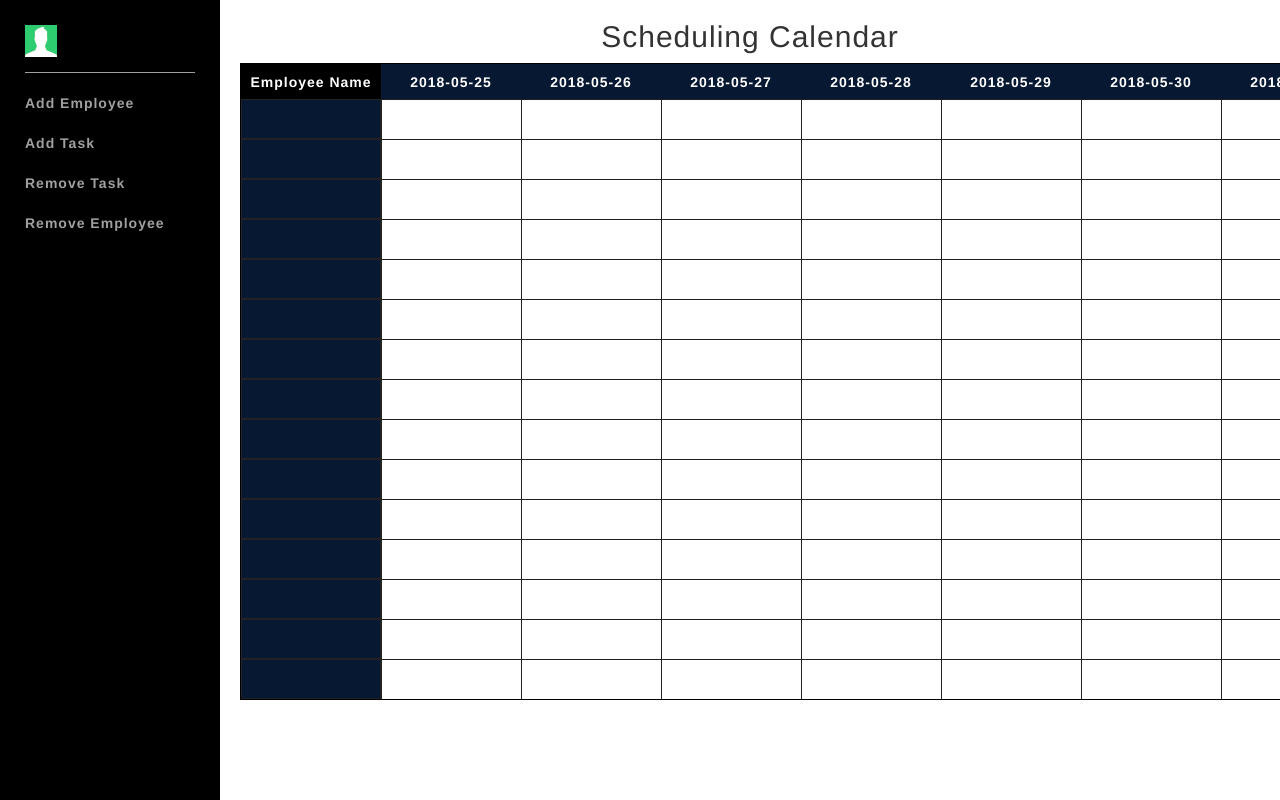
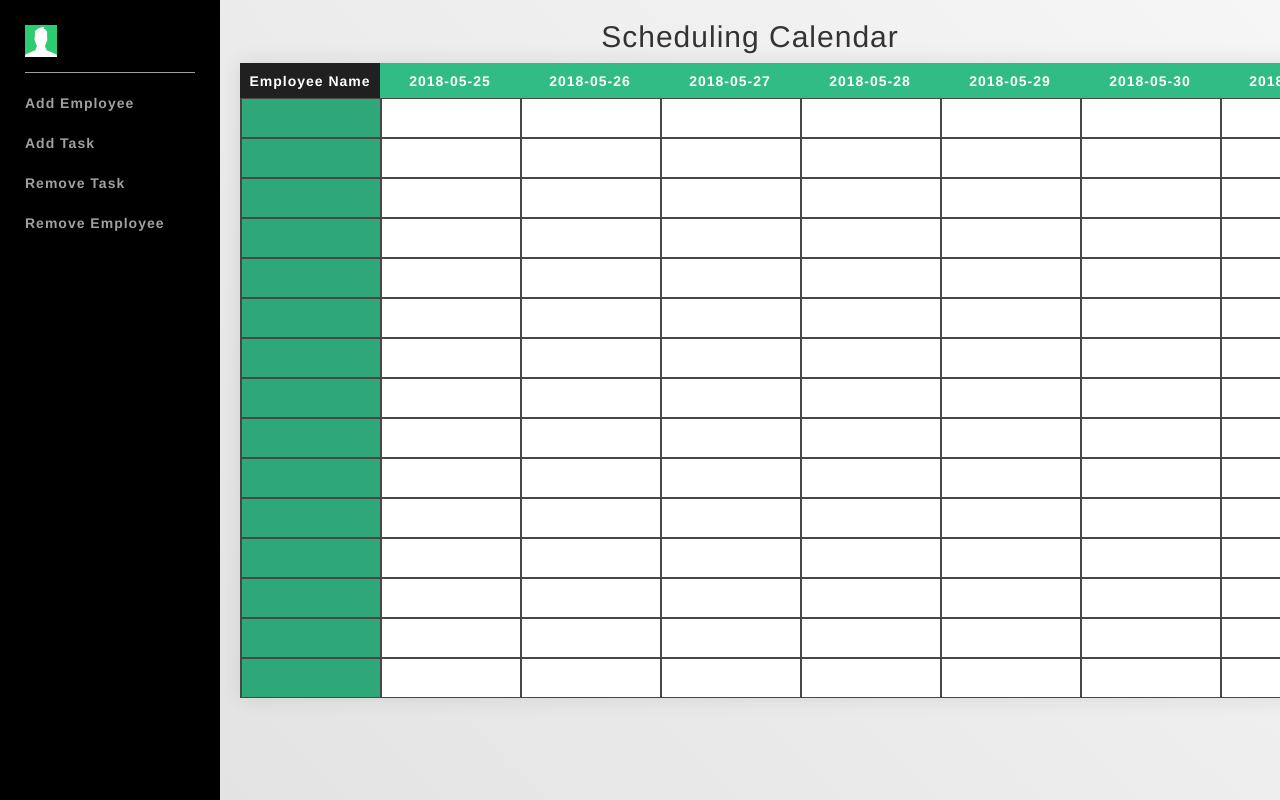
Before and after one commit to jjoselife116/Event-Scheduler, a PHP site: page / in a window 1280 px wide. Run offline with PHP 8.4, Linux system fonts and the light colour scheme; lists and menus that the app fills with data are empty.

Commit message:
table css changes 1

```diff
--- a/assets/css/teststyle.css
+++ b/assets/css/teststyle.css
@@ -1,15 +1,17 @@
 table {
-  border: 0.0625em solid black;
+  /* border: 0.0625em solid black; */
   table-layout: fixed;
   position: relative;
   width: auto;
   overflow: hidden;
   border-collapse: collapse;
+  box-shadow: 0 0 20px rgba(0,0,0,0.1);
 }
 
 html, body{
   height: 100%;
   width: 100%;
+  background: linear-gradient(45deg, #e1e1e1, #f6f6f6);
 }
 
 /*thead*/
@@ -21,6 +23,11 @@ thead {
   /* border: 1px solid black; */
 }
 
+td, th {
+    padding: 0.75em 1.5em;
+    text-align: left;
+}
+
 thead th {
   min-width: 140px;
   max-width: 140px;
@@ -28,11 +35,11 @@ thead th {
   text-align: center;
 }
 
-thead th:nth-child(1) {/*first cell in the header*/
-  position: relative;
-  display:float;
-  min-width: 140px;
-  background-color: black;
+thead th:nth-child(1) { /*first cell in the header*/
+    position: relative;
+    display: float;
+    min-width: 140px;
+    background-color: #202020;
 }
 
 /*tbody*/
@@ -48,13 +55,13 @@ tbody td {
   background-color: white;
   min-width: 140px;
   max-width: 140px;
-  border: 1px solid #222;
+  border: 2px solid #474747;
   white-space: nowrap
 }
 
 tbody tr td:nth-child(1) {  /*the first cell in each tr*/
   position: relative;
-  display: block; /*seperates the first column from the tbody*/
+  /*display: block; seperates the first column from the tbody*/
   height: 40px;
   min-width: 140px;
   max-width: 140px;
@@ -66,12 +73,16 @@ tbody tr td:nth-child(1) {  /*the first cell in each tr*/
   height: 600px;
 }
 
+.days {
+    background-color: #31bc86;
+    color: white;
+    text-align: center;
+}
 
-
-.days,.employ {
-  background-color: #071833;
-  color: white;
-  text-align: center;
+.employ {
+		background-color: #2ea879;
+		color: white;
+		text-align: center;
 }
 
 #days, #emp{
--- a/index.html
+++ b/index.html
@@ -6,6 +6,7 @@
 	<link href="assets/css/addTask.css" rel="stylesheet">
 	<link href="assets/css/teststyle.css" rel="stylesheet">
 	<link href="assets/css/empForm1.css" rel="stylesheet">
+	<link href="assets/css/table.css" rel="stylesheet">
 	<script src="assets/js/jquery.js">
 	</script>
 	<script src="assets/js/addEmp.js">
```
Also changed, not shown: assets/css/table.css (added, +48 -0 lines).
